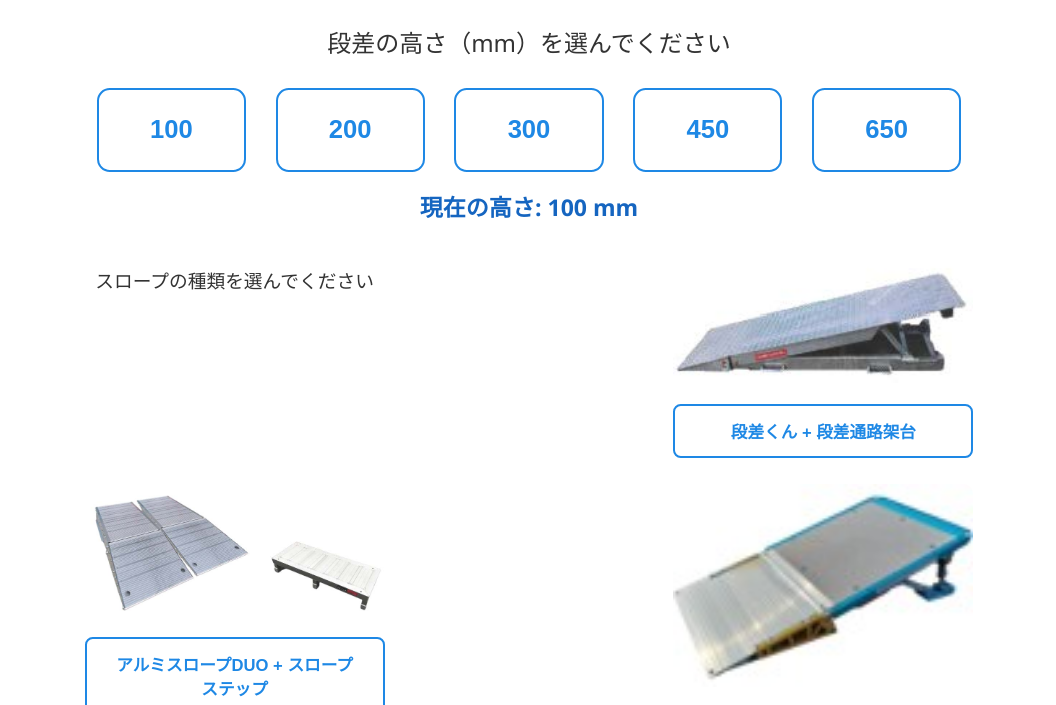
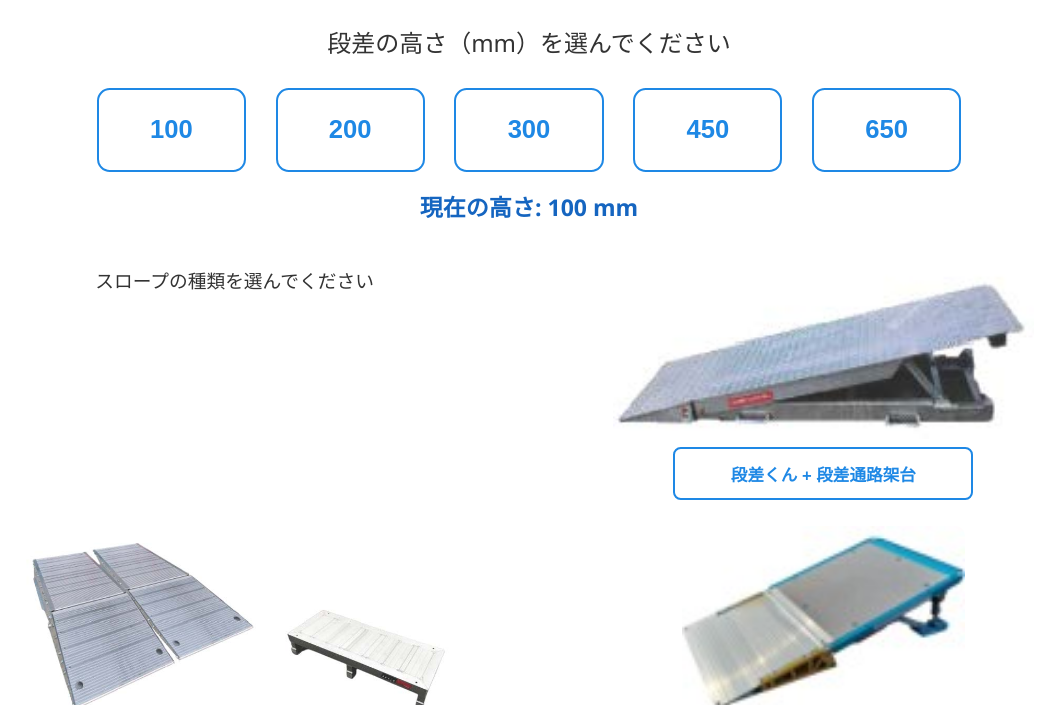
Before and after one commit to necojidai/Slope, a plain HTML site: page index.html in a window 1280 px wide. Both pictures are taken after a click on the button "100". Shown: the part 90-795 px from the top of the page, without its empty margins (111-1167 px from the left). Drawn offline with Linux system fonts and the light colour scheme.

Commit message:
Update index.html

```diff
--- a/index.html
+++ b/index.html
@@ -68,15 +68,20 @@
     max-width: 90%;
   }
 
+  /* --- 各スロープの高さを揃える --- */
   .slope-list div {
+    display: flex;
+    flex-direction: column;
+    align-items: center;
     text-align: center;
     width: 100%;
     max-width: 300px;
   }
 
-  .slope-list div img, .slope-image img {
-    width: 100%;
-    height: auto;
+  .slope-list div img {
+    width: auto;
+    height: 15vw; /* 高さを統一 */
+    object-fit: contain;
     border-radius: 0.8vw;
     background: #fff;
     margin-bottom: 1vh;
@@ -84,7 +89,7 @@
 
   .slope-list div button,
   .back-button {
-    margin-top: 1vh;
+    margin-top: auto; /* ボタンを下揃え */
     padding: 1vw 2vw;
     font-size: 1.3vw;
     border-radius: 0.6vw;
@@ -143,7 +148,8 @@
     .back-button { font-size: 4vw; padding: 3vw 0; border-radius: 2vw; min-width: 60vw; }
     #heightMenu button { width: 80vw; margin: 3vw auto; padding: 5vw 0; font-size: 5vw; border-radius: 2vw; }
     #currentHeight { margin-top: 2vw; font-size: 5vw; }
-    .slope-image img { max-width: 95%; } /* スマホでは画面いっぱいに近く */
+    .slope-list div img { height: 50vw; } /* スマホでは高さを調整 */
+    .slope-image img { max-width: 95%; }
   }
 </style>
 </head>
```
